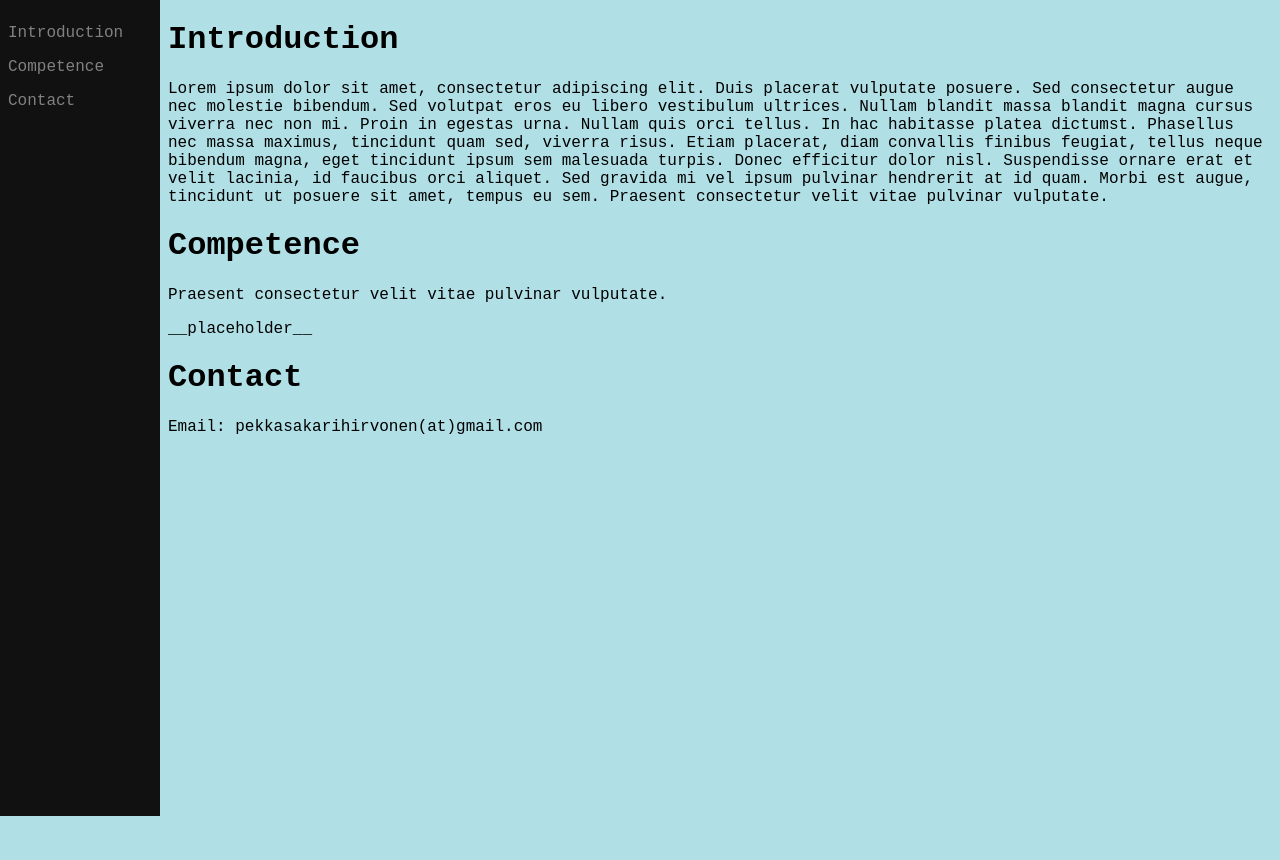
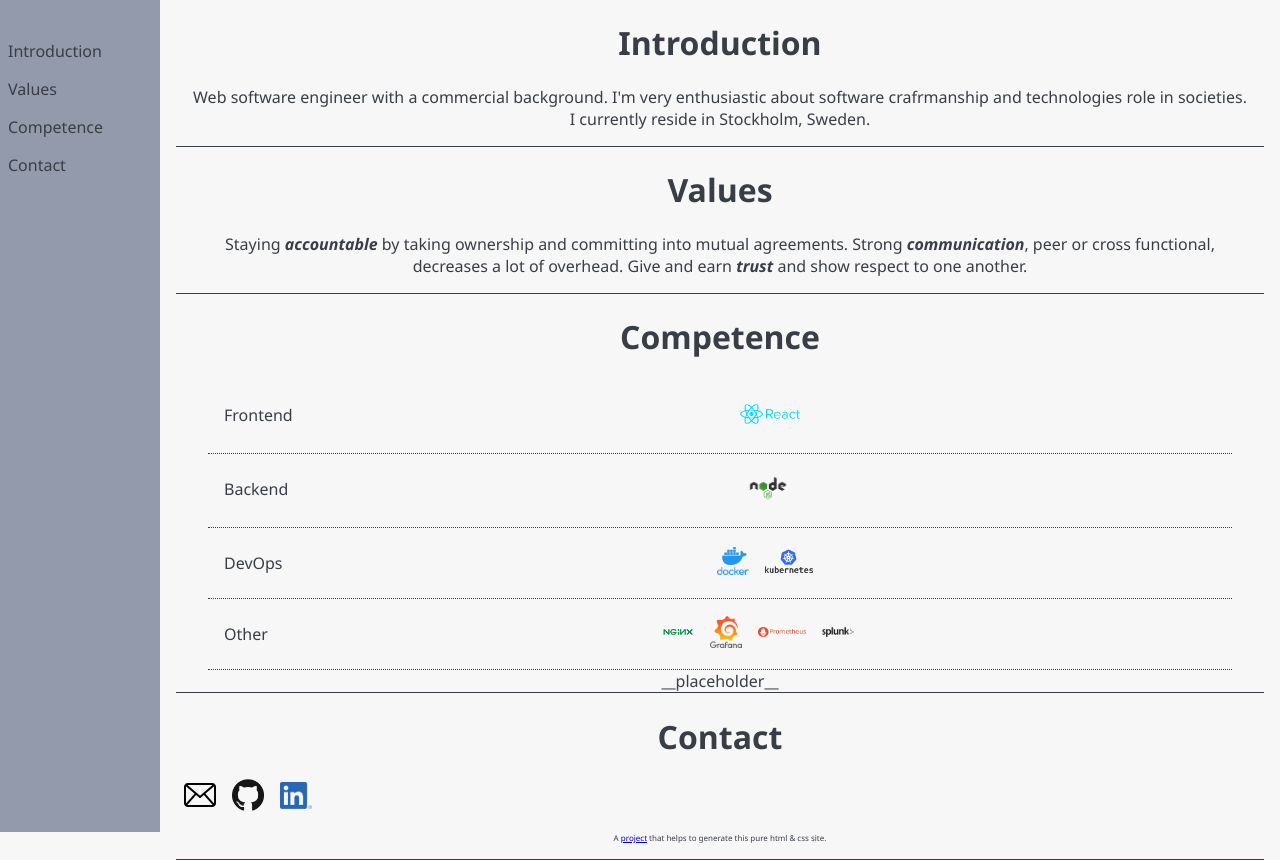
Before and after one commit to s1gkill/about-me, a website: page src/template.html in a window 1280 px wide. Before the commit the page ends 800 px from the top, so only its background shows below. Drawn offline with Linux system fonts and the light colour scheme.

Commit message:
Add new layout for site

```diff
--- a/src/buildSite.ts
+++ b/src/buildSite.ts
@@ -29,6 +29,6 @@ export const buildSite = async (): Promise<void> => {
     createHtmlFile(generatedHtml);
     copyCss();
   } catch (error) {
-    console.error(`------- BUILD FAILED -------: ${error.stack}`);
+    console.error(`------- BUILD FAILED -------: \n${error.stack}`);
   }
 };
--- a/src/colorPalette.json
+++ b/src/colorPalette.json
@@ -31,21 +31,21 @@
     "a400": "#ffc400",
     "a700": "#ffab00"
   },
-  "indigo": {
-    "50": "#e8eaf6",
-    "100": "#c5cae9",
-    "200": "#9fa8da",
-    "300": "#7986cb",
-    "400": "#5c6bc0",
-    "500": "#3f51b5",
-    "600": "#3949ab",
-    "700": "#303f9f",
-    "800": "#283593",
-    "900": "#1a237e",
-    "a100": "#8c9eff",
-    "a200": "#536dfe",
-    "a400": "#3d5afe",
-    "a700": "#304ffe"
+  "teal": {
+    "50": "#e0f2f1",
+    "100": "#b2dfdb",
+    "200": "#80cbc4",
+    "300": "#4db6ac",
+    "400": "#26a69a",
+    "500": "#009688",
+    "600": "#00897b",
+    "700": "#00796b",
+    "800": "#00695c",
+    "900": "#004d40",
+    "a100": "#a7ffeb",
+    "a200": "#64ffda",
+    "a400": "#1de9b6",
+    "a700": "#00bfa5"
   },
   "deeporange": {
     "50": "#fbe9e7",
@@ -175,22 +175,6 @@
     "a400": "#00e5ff",
     "a700": "#00b8d4"
   },
-  "teal": {
-    "50": "#e0f2f1",
-    "100": "#b2dfdb",
-    "200": "#80cbc4",
-    "300": "#4db6ac",
-    "400": "#26a69a",
-    "500": "#009688",
-    "600": "#00897b",
-    "700": "#00796b",
-    "800": "#00695c",
-    "900": "#004d40",
-    "a100": "#a7ffeb",
-    "a200": "#64ffda",
-    "a400": "#1de9b6",
-    "a700": "#00bfa5"
-  },
   "green": {
     "50": "#e8f5e9",
     "100": "#c8e6c9",
@@ -290,5 +274,21 @@
     "700": "#455a64",
     "800": "#37474f",
     "900": "#263238"
+  },
+  "indigo": {
+    "50": "#e8eaf6",
+    "100": "#c5cae9",
+    "200": "#9fa8da",
+    "300": "#7986cb",
+    "400": "#5c6bc0",
+    "500": "#3f51b5",
+    "600": "#3949ab",
+    "700": "#303f9f",
+    "800": "#283593",
+    "900": "#1a237e",
+    "a100": "#8c9eff",
+    "a200": "#536dfe",
+    "a400": "#3d5afe",
+    "a700": "#304ffe"
   }
 }
--- a/src/config.ts
+++ b/src/config.ts
@@ -1,6 +1,6 @@
 import path from 'path';
 
 export const ROOT_DIR = process.cwd(); // dir where node command was invoked
-export const GITHUB_USER = process.env.GITHUB_USER || 'nkrmoose';
+export const GITHUB_USER = process.env.GITHUB_USER || 's1gkill';
 export const TEMPLATE_HTML_PLACEHOLDER = process.env.TEMPLATE_HTML_PLACEHOLDER || '__placeholder__';
 export const BUILD_DIR_ABSOLUTE_PATH = process.env.BUILD_DIR_ABSOLUTE_PATH || path.join(ROOT_DIR, '/html');
--- a/src/styles.css
+++ b/src/styles.css
@@ -1,31 +1,84 @@
 body {
-    background-color: #b0e0e6;
-    font-family: 'Courier New', Courier, monospace;
+    font-family: 'Segoe UI', 'Helvetica Neue', 'Arial', 'sans-serif';
+    margin: 0;
+    background-color: #F7F7F7;
+    color: #393E46;
 }
 
 nav {
-    background-color: #111;
+    background-color: #929AAB;
     height: 100%;
     left: 0;
-    padding-top: 1rem;
+    padding-top: 2rem;
     position: fixed;
     top: 0;
     width: 10rem;
 }
 
 nav a {
-    color: #818181;
+    color: #393E46;
     display: block;
     padding: 0.5rem;
     text-decoration: none;
 }
 
 nav a:hover {
-    color: #f1f1f1;
+    color: #FFFFFF;
 }
 
 .main {
     margin-left: 10rem;
+    text-align: center;
+    display: flex;
+    flex-direction: column;
+}
+
+.main>div {
+    border-bottom: 0.1rem solid #393E46;
+    margin: 0 1rem;
+}
+
+.main div p {
+    margin: 1rem;
+}
+
+#competence>div {
+    display: flex;
+    margin: 0 2rem;
+    padding: 0.5rem 0;
+    border-bottom: 0.1rem dotted #393E46;
+}
+
+#competence>div>div {
+    display: flex;
+    align-items: center;
+    flex-wrap: wrap;
+    justify-content: space-between;
+    margin: 0 auto;
+}
+
+#competence div img {
+    margin: 0.5rem;
+}
+
+img:hover {
+    opacity: 0.5;
+}
+
+.img-small {
+    width: 2rem;
+}
+
+.img-medium {
+    width: 3rem;
+}
+
+.img-large {
+    width: 4rem;
+}
+
+#contact p {
+    font-size: 0.5rem;
 }
 
 figcaption span:after {
@@ -38,24 +91,35 @@ figcaption span:after {
     width: 0.8rem;
 }
 
+.logos {
+    display: flex;
+    align-items: center;
+}
+
+.logos a {
+    padding: 0 0.5rem;
+    text-decoration: none;
+}
+
 @media only screen and (max-width: 600px) {
     nav {
-        height: 7rem;
+        height: 2rem;
         width: 100%;
+        display: flex;
+        justify-content: center;
     }
     .main {
+        margin-top: 5rem;
         margin-left: 0;
-        margin-top: 10rem;
-    }
-    h1::before {
-        content: " ";
-        display: block;
-        height: 10rem;
-        margin-top: -10rem;
-        pointer-events: none;
-        visibility: hidden;
     }
     .pie-chart figcaption {
         font-size: 0.5rem;
     }
+    .logos {
+        display: flex;
+        justify-content: center;
+    }
+    .logos a {
+        padding: 0 1rem;
+    }
 }
--- a/src/template.html
+++ b/src/template.html
@@ -4,7 +4,7 @@
 
 <head>
     <meta charset="utf-8">
-    <meta name="description" content="Who is Pekka Hirvonen?">
+    <meta name="description" content="About Pekka Hirvonen">
     <meta name="viewport" content="width=device-width, initial-scale=1">
     <link rel="stylesheet" href="styles.css">
     <title>About Pekka Hirvonen</title>
@@ -13,6 +13,7 @@
 <body>
     <nav aria-label="Main Navigation" role="navigation">
         <a href="#introduction">Introduction</a>
+        <a href="#values">Values</a>
         <a href="#competence">Competence</a>
         <a href="#contact">Contact</a>
     </nav>
@@ -20,23 +21,85 @@
     <div class="main">
         <div id="introduction">
             <h1>Introduction</h1>
-            <p>Lorem ipsum dolor sit amet, consectetur adipiscing elit. Duis placerat vulputate posuere. Sed consectetur
-                augue nec molestie bibendum. Sed volutpat eros eu libero vestibulum ultrices. Nullam blandit massa
-                blandit magna cursus viverra nec non mi. Proin in egestas urna. Nullam quis orci tellus. In hac
-                habitasse platea dictumst. Phasellus nec massa maximus, tincidunt quam sed, viverra risus. Etiam
-                placerat, diam convallis finibus feugiat, tellus neque bibendum magna, eget tincidunt ipsum sem
-                malesuada turpis. Donec efficitur dolor nisl. Suspendisse ornare erat et velit lacinia, id faucibus orci
-                aliquet. Sed gravida mi vel ipsum pulvinar hendrerit at id quam. Morbi est augue, tincidunt ut posuere
-                sit amet, tempus eu sem. Praesent consectetur velit vitae pulvinar vulputate.</p>
+            <p>
+                Web software engineer with a commercial background. I'm very enthusiastic about
+                software crafrmanship and technologies role in societies.
+                I currently reside in Stockholm, Sweden.
+            </p>
+        </div>
+        <div id="values">
+            <h1>Values</h1>
+            <p>
+                Staying <b><i>accountable</i></b> by taking ownership and committing into mutual agreements.
+                Strong <b><i>communication</i></b>, peer or cross functional, decreases a lot of overhead.
+                Give and earn <b><i>trust</i></b> and show respect to one another.
+            </p>
         </div>
         <div id="competence">
             <h1>Competence</h1>
-            <p>Praesent consectetur velit vitae pulvinar vulputate.</p>
+            <div>
+                <p>Frontend</p>
+                <div>
+                    <a href="https://reactjs.org/" target="_blank" rel="noopener">
+                        <img class="img-large" alt="React" src="/src/assets/react.png">
+                    </a>
+                </div>
+            </div>
+            <div>
+                <p>Backend</p>
+                <div>
+                    <a href="https://nodejs.org/en/" target="_blank" rel="noopener">
+                        <img class="img-medium" alt="NodeJS" src="/src/assets/nodejs.png">
+                    </a>
+                </div>
+            </div>
+            <div>
+                <p>DevOps</p>
+                <div>
+                    <a href="https://www.docker.com/" target="_blank" rel="noopener">
+                        <img class="img-small" alt="Docker" src="/src/assets/docker.png">
+                    </a>
+                    <a href="https://kubernetes.io/" target="_blank" rel="noopener">
+                        <img class="img-medium" alt="Kubernetes" src="/src/assets/k8s.png">
+                    </a>
+                </div>
+            </div>
+            <div>
+                <p>Other</p>
+                <div>
+                    <a href="https://www.nginx.com/" target="_blank" rel="noopener">
+                        <img class="img-small" alt="nginx" src="/src/assets/nginx.png">
+                    </a>
+                    <a href="https://grafana.com/" target="_blank" rel="noopener">
+                        <img class="img-small" alt="Grafana" src="/src/assets/grafana.png">
+                    </a>
+                    <a href="https://prometheus.io/" target="_blank" rel="noopener">
+                        <img class="img-medium" alt="Prometheus" src="/src/assets/prometheus.png">
+                    </a>
+                    <a href="https://www.splunk.com/" target="_blank" rel="noopener">
+                        <img class="img-small" alt="Splunk" src="/src/assets/splunk.png">
+                    </a>
+                </div>
+            </div>
             __placeholder__
         </div>
         <div id="contact">
             <h1>Contact</h1>
-            <p>Email: pekkasakarihirvonen(at)gmail.com</p>
+            <div class="logos">
+                <a href="mailto:pekkasakarihirvonen@gmail.com" target="_blank" rel="noopener">
+                    <img class="img-small" src="/src/assets/mail.png" alt="Send me email">
+                </a>
+                <a href="https://github.com/s1gkill" target="_blank" rel="noopener">
+                    <img class="img-small" src="/src/assets/github.png" alt="My GitHub profile">
+                </a>
+                <a href="https://linkedin.com/in/pekka-hirvonen-9248b497" target="_blank" rel="noopener">
+                    <img class="img-small" src="/src/assets/linkedin.png" alt="My LinkedIn profile">
+                </a>
+            </div>
+            <p>A
+                <a href="https://github.com/s1gkill/about-me">project</a>
+                that helps to generate this pure html & css site.
+            </p>
         </div>
     </div>
 </body>
```
Also changed, not shown: src/utils/generateHtml.ts (+9 -7 lines), src/assets/docker.png (added), src/assets/github.png (added), src/assets/grafana.png (added), src/assets/k8s.png (added), src/assets/linkedin.png (added), src/assets/mail.png (added), src/assets/nginx.png (added), src/assets/nodejs.png (added), src/assets/prometheus.png (added), src/assets/react.png (added), src/assets/splunk.png (added), 1 other file.
